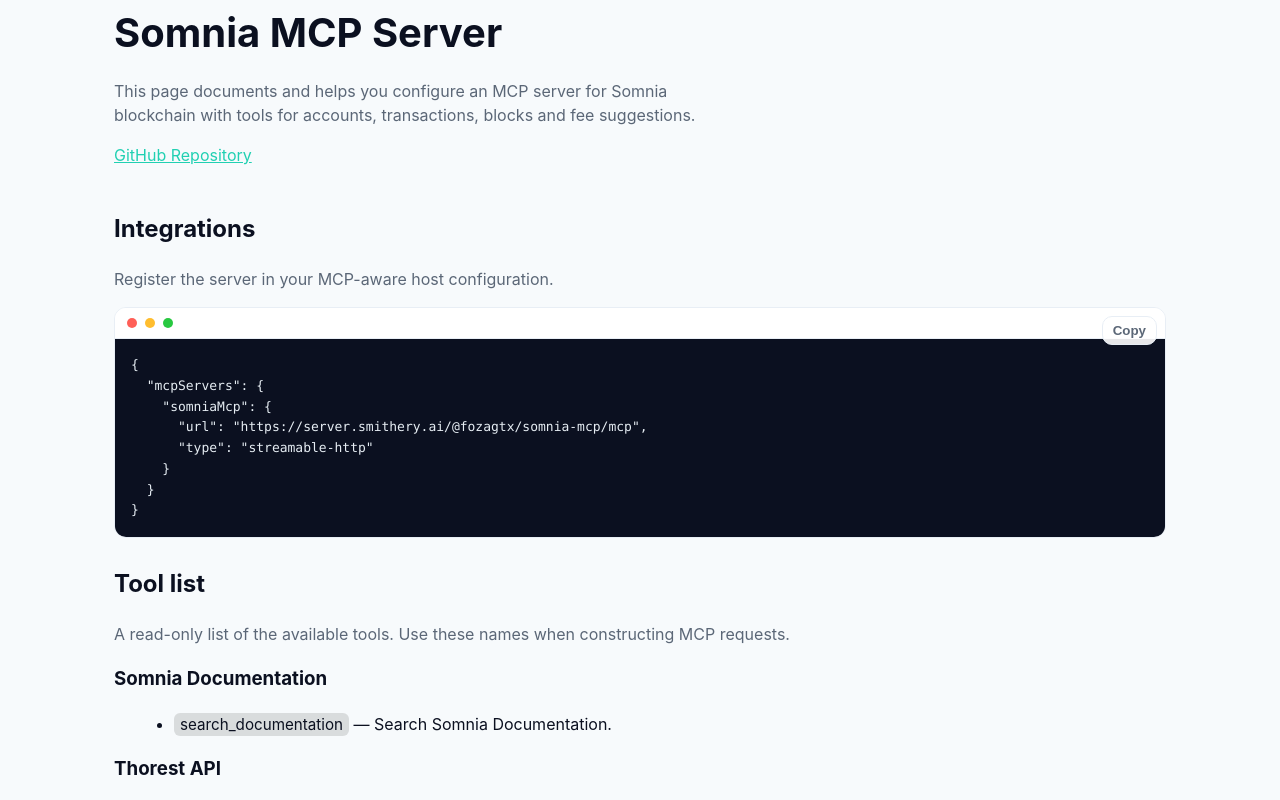
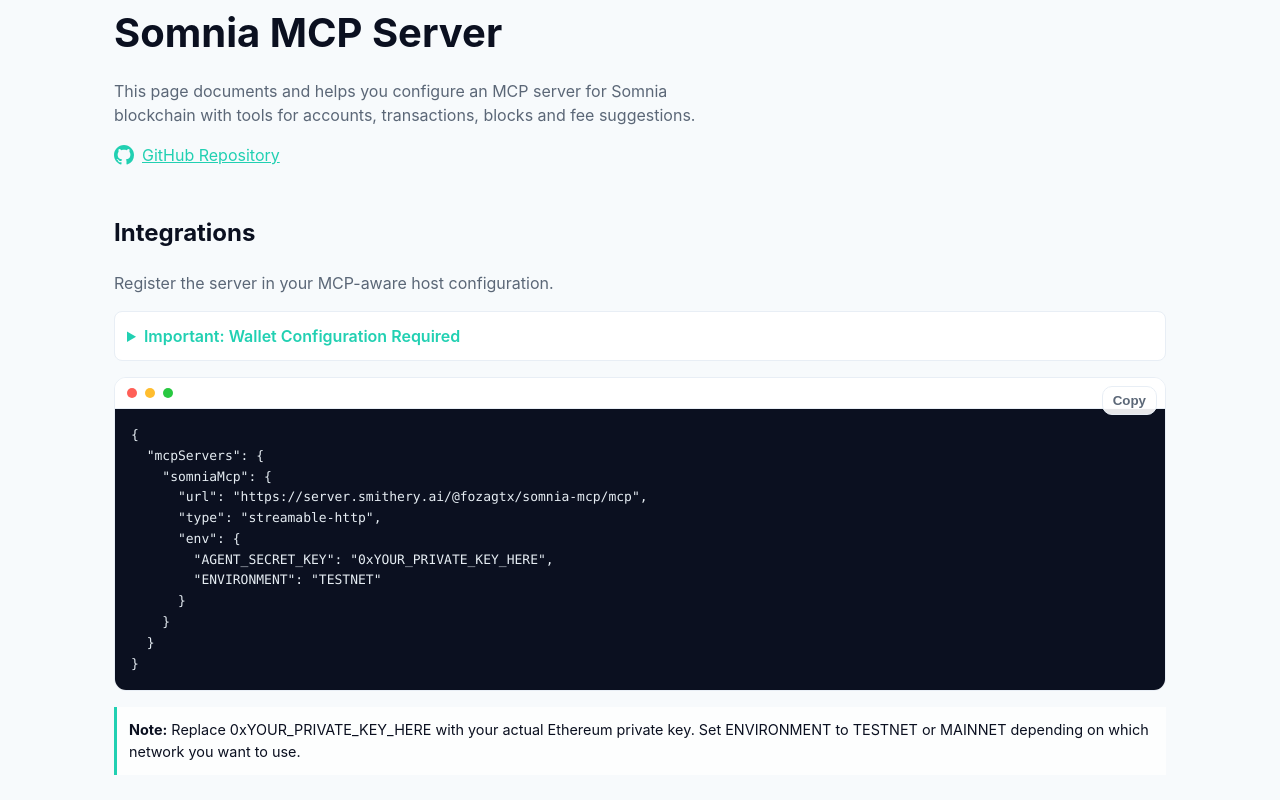
Before and after one commit to fozagtx/somnia-mcp, a website: page docs/index.html in a window 1280 px wide. Shown: the part 228-1028 px from the top of the page. Drawn offline with Linux system fonts and the light colour scheme.

Commit message:
fixed ui

```diff
--- a/docs/index.html
+++ b/docs/index.html
@@ -387,8 +387,20 @@
                     href="https://github.com/fozagtx/somnia-mcp"
                     target="_blank"
                     rel="noopener noreferrer"
-                    >GitHub Repository</a
+                    style="display: inline-flex; align-items: center; gap: 8px"
                 >
+                    <svg
+                        width="20"
+                        height="20"
+                        viewBox="0 0 16 16"
+                        fill="currentColor"
+                    >
+                        <path
+                            d="M8 0C3.58 0 0 3.58 0 8c0 3.54 2.29 6.53 5.47 7.59.4.07.55-.17.55-.38 0-.19-.01-.82-.01-1.49-2.01.37-2.53-.49-2.69-.94-.09-.23-.48-.94-.82-1.13-.28-.15-.68-.52-.01-.53.63-.01 1.08.58 1.23.82.72 1.21 1.87.87 2.33.66.07-.52.28-.87.51-1.07-1.78-.2-3.64-.89-3.64-3.95 0-.87.31-1.59.82-2.15-.08-.2-.36-1.02.08-2.12 0 0 .67-.21 2.2.82.64-.18 1.32-.27 2-.27.68 0 1.36.09 2 .27 1.53-1.04 2.2-.82 2.2-.82.44 1.1.16 1.92.08 2.12.51.56.82 1.27.82 2.15 0 3.07-1.87 3.75-3.65 3.95.29.25.54.73.54 1.48 0 1.07-.01 1.93-.01 2.2 0 .21.15.46.55.38A8.013 8.013 0 0016 8c0-4.42-3.58-8-8-8z"
+                        />
+                    </svg>
+                    GitHub Repository
+                </a>
             </section>
 
             <div id="tab-docs" role="tabpanel">
@@ -398,6 +410,69 @@
                         Register the server in your MCP-aware host
                         configuration.
                     </p>
+
+                    <details
+                        style="
+                            margin: 16px 0;
+                            padding: 12px;
+                            border: 1px solid var(--border);
+                            border-radius: 8px;
+                            background: var(--panel);
+                        "
+                    >
+                        <summary
+                            style="
+                                cursor: pointer;
+                                font-weight: 600;
+                                color: var(--brand);
+                            "
+                        >
+                            Important: Wallet Configuration Required
+                        </summary>
+                        <div style="margin-top: 12px; line-height: 1.6">
+                            <p>
+                                This MCP server requires a wallet private key to
+                                perform on-chain operations (signing
+                                transactions, sending tokens, etc.).
+                            </p>
+                            <p style="margin-top: 8px">
+                                <strong
+                                    >⚠️ You must provide your own private
+                                    key:</strong
+                                >
+                            </p>
+                            <ul style="margin-left: 20px; margin-top: 8px">
+                                <li>
+                                    For <strong>local use</strong>: Set
+                                    <code>AGENT_SECRET_KEY</code> in your
+                                    <code>.env</code> file
+                                </li>
+                                <li>
+                                    For <strong>Claude Desktop</strong>: Add
+                                    <code>AGENT_SECRET_KEY</code> to the env
+                                    section in your config
+                                </li>
+                                <li>
+                                    For <strong>hosted deployment</strong>:
+                                    Configure as environment variable in your
+                                    platform
+                                </li>
+                            </ul>
+                            <p
+                                style="
+                                    margin-top: 8px;
+                                    color: var(--muted);
+                                    font-size: 0.9em;
+                                "
+                            >
+                                Format: <code>AGENT_SECRET_KEY=0x...</code> (66
+                                characters: 0x + 64 hex digits)<br />
+                                Security: Never share your private key. Use a
+                                test wallet for development.
+                            </p>
+                        </div>
+                    </details>
+
                     <div class="code" data-copy>
                         <div class="bar">
                             <span class="dot"></span><span class="dot"></span
@@ -407,11 +482,37 @@
   "mcpServers": {
     "somniaMcp": {
       "url": "https://server.smithery.ai/@fozagtx/somnia-mcp/mcp",
-      "type": "streamable-http"
+      "type": "streamable-http",
+      "env": {
+        "AGENT_SECRET_KEY": "0xYOUR_PRIVATE_KEY_HERE",
+        "ENVIRONMENT": "TESTNET"
+      }
     }
   }
 }</code></pre>
                         <button class="copy" title="Copy">Copy</button>
+                    </div>
+
+                    <div
+                        style="
+                            margin-top: 16px;
+                            padding: 12px;
+                            border-left: 3px solid var(--brand);
+                            background: color-mix(
+                                in oklab,
+                                var(--panel),
+                                transparent 20%
+                            );
+                        "
+                    >
+                        <p style="margin: 0; font-size: 0.9em">
+                            <strong>Note:</strong> Replace
+                            <code>0xYOUR_PRIVATE_KEY_HERE</code> with your
+                            actual Ethereum private key. Set
+                            <code>ENVIRONMENT</code> to <code>TESTNET</code> or
+                            <code>MAINNET</code> depending on which network you
+                            want to use.
+                        </p>
                     </div>
                 </div>
 
```
